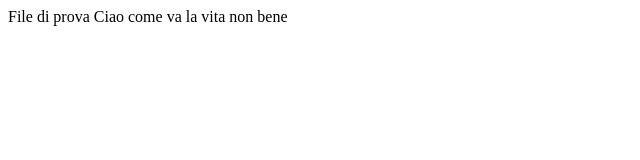
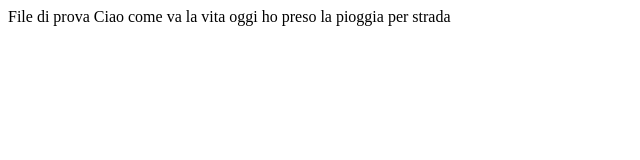
Before and after one commit to TeoVic11/dist2023, a plain HTML site: page index.html in a window 1280 px wide. Shown: the whole page, without its empty margins (0-640 px from the left). Drawn offline with Linux system fonts and the light colour scheme.

Commit message:
Modifica index su main

```diff
--- a/index.html
+++ b/index.html
@@ -3,6 +3,6 @@
 		File di prova
 	</head>
 	<body>
-		Ciao come va la vita non bene
+		Ciao come va la vita oggi ho preso la pioggia per strada
 	</body>
 </html>
```
